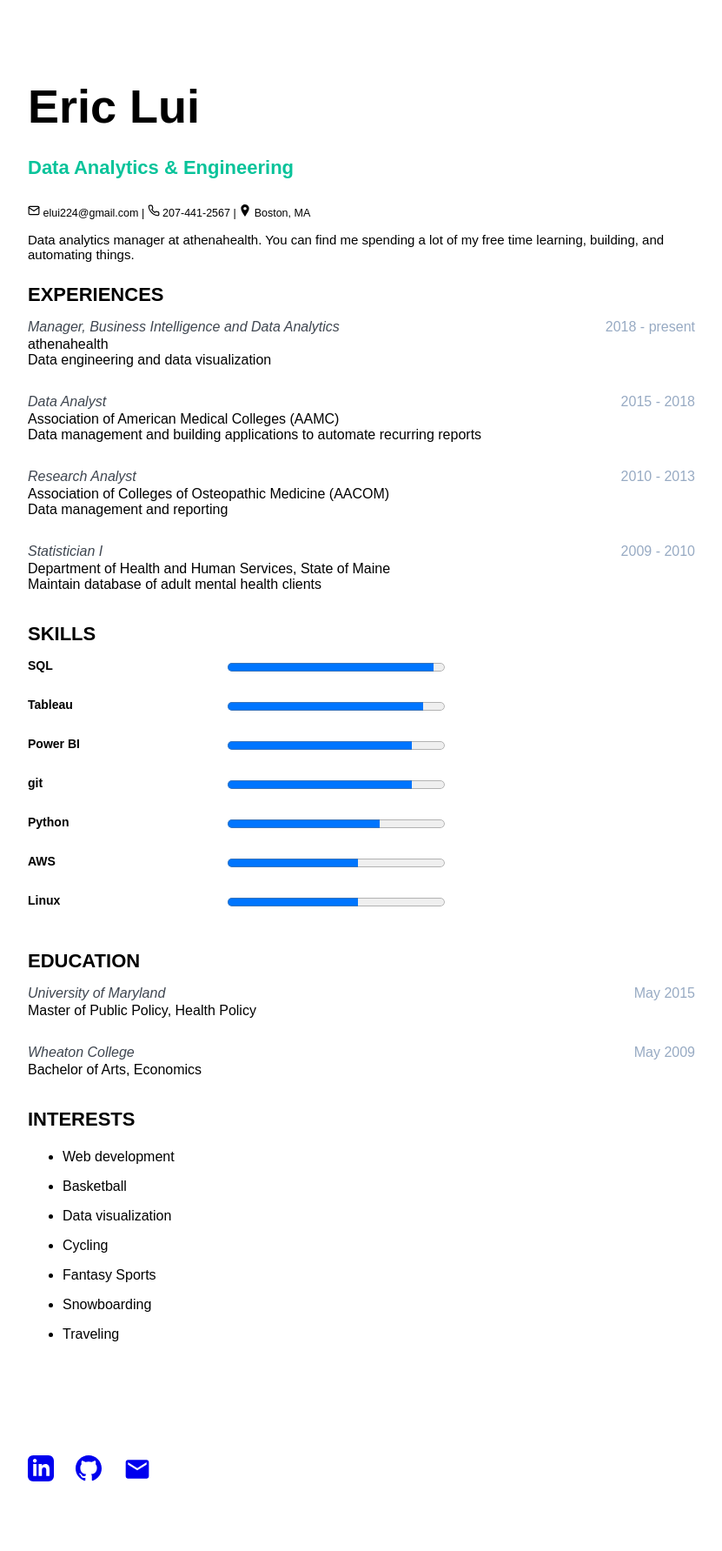
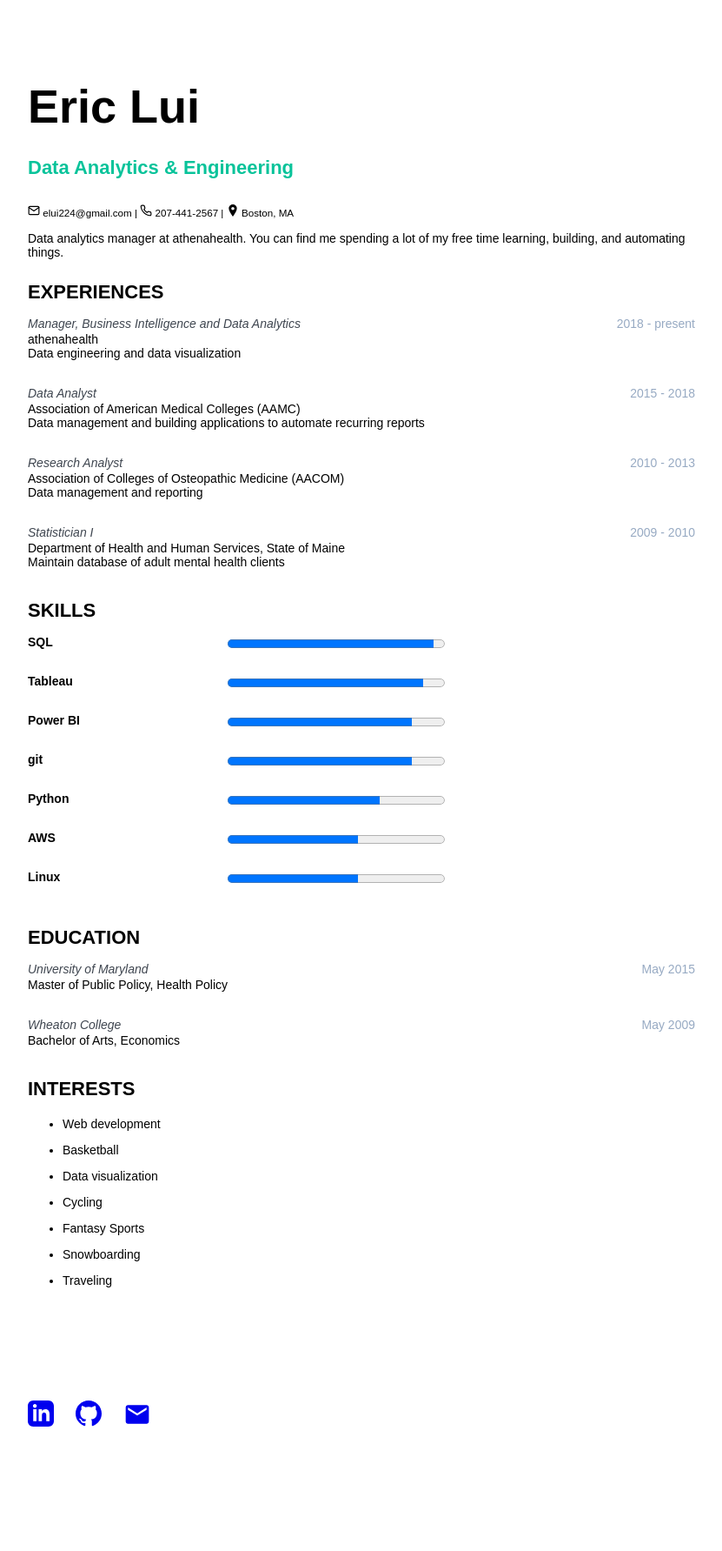
Before and after one commit to elui224/resume, a Flask app: page / in a window 1280 px wide. Shown: the top 1783 px of the page at 87% size, without its empty margins (224-1055 px from the left). After the commit the page ends 1640 px from the top, so only its background shows below. Run offline with Flask 2, Linux system fonts and the light colour scheme.

Commit message:
clean up css file and font size

```diff
--- a/static/main.css
+++ b/static/main.css
@@ -28,7 +28,7 @@ h4.subtitle {
 }
 
 p {
-  font-size: 15px;
+  font-size: 14px;
 }
 
 
@@ -54,6 +54,7 @@ a:focus {
 
 .main-wrapper .content {
   margin-top: 10px;
+  font-size: 14px;
 }
 
 .social-icon {
@@ -66,9 +67,11 @@ a:focus {
 
 .main-wrapper .section {
   margin-bottom: 30px;
+  font-size: 14px;
 }
 .main-wrapper .experiences-section .item {
   margin-bottom: 30px;
+  font-size: 14px;
 }
 .main-wrapper .upper-row {
   position: relative;
@@ -77,7 +80,7 @@ a:focus {
 }
 .main-wrapper .job-title {
   color: #3F4650;
-  font-size: 16px;
+  font-size: 14px;
   margin-top: 0;
   margin-bottom: 0;
   font-weight: 500;
--- a/templates/main.html
+++ b/templates/main.html
@@ -92,7 +92,7 @@
 			    </div>
 			    {% endfor %}
 			</div>
-        </section>
+    </section>
 
 	</div>
 {% endblock %}
```
